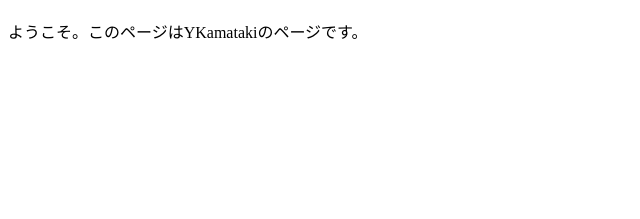
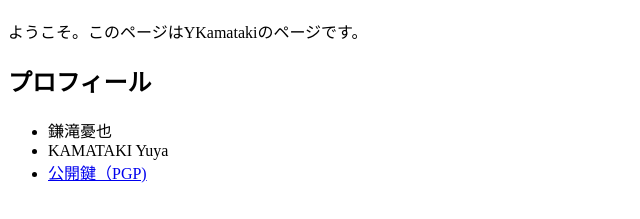
Before and after one commit to YKamataki/YKamataki.github.io, a plain HTML site: page index.html in a window 1280 px wide. Shown: the part 61-280 px from the top of the page, without its empty margins (0-640 px from the left). Drawn offline with Linux system fonts and the light colour scheme.

Commit message:
Add prfile and PGP public key file.

```diff
--- a/index.html
+++ b/index.html
@@ -9,5 +9,12 @@
     <p>
     ようこそ。このページはYKamatakiのページです。
     </p>
+    <h2>プロフィール</h2>
+    <ul>
+      <li>鎌滝憂也</li>
+      <li>KAMATAKI Yuya</li>
+      <li><a href="./data/gpg.pub">公開鍵（PGP)</a></li>
+    </ul>
   </body>
+
 </html>
```
Also changed, not shown: 1 other file.
